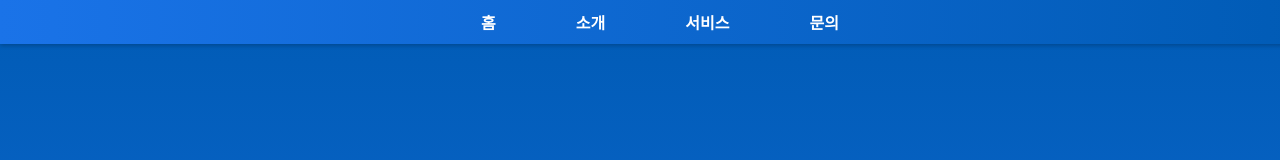
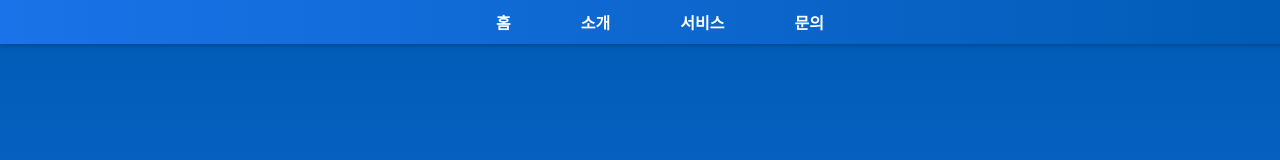
Before and after one commit to qwertymike/my-first-website, a plain HTML site: page index.html in a window 1280 px wide. Shown: the top 160 px of the page. Drawn offline with Linux system fonts and the light colour scheme.

Commit message:
Update style.css

```diff
--- a/style.css
+++ b/style.css
@@ -20,7 +20,7 @@ body {
 .navbar nav .nav-list {
     display: flex;
     justify-content: center;
-    gap: 50px; /* 간격 조정 */
+    gap: 40px; /* 간격 조정 */
     list-style: none;
     margin: 0;
     padding: 0;
```
